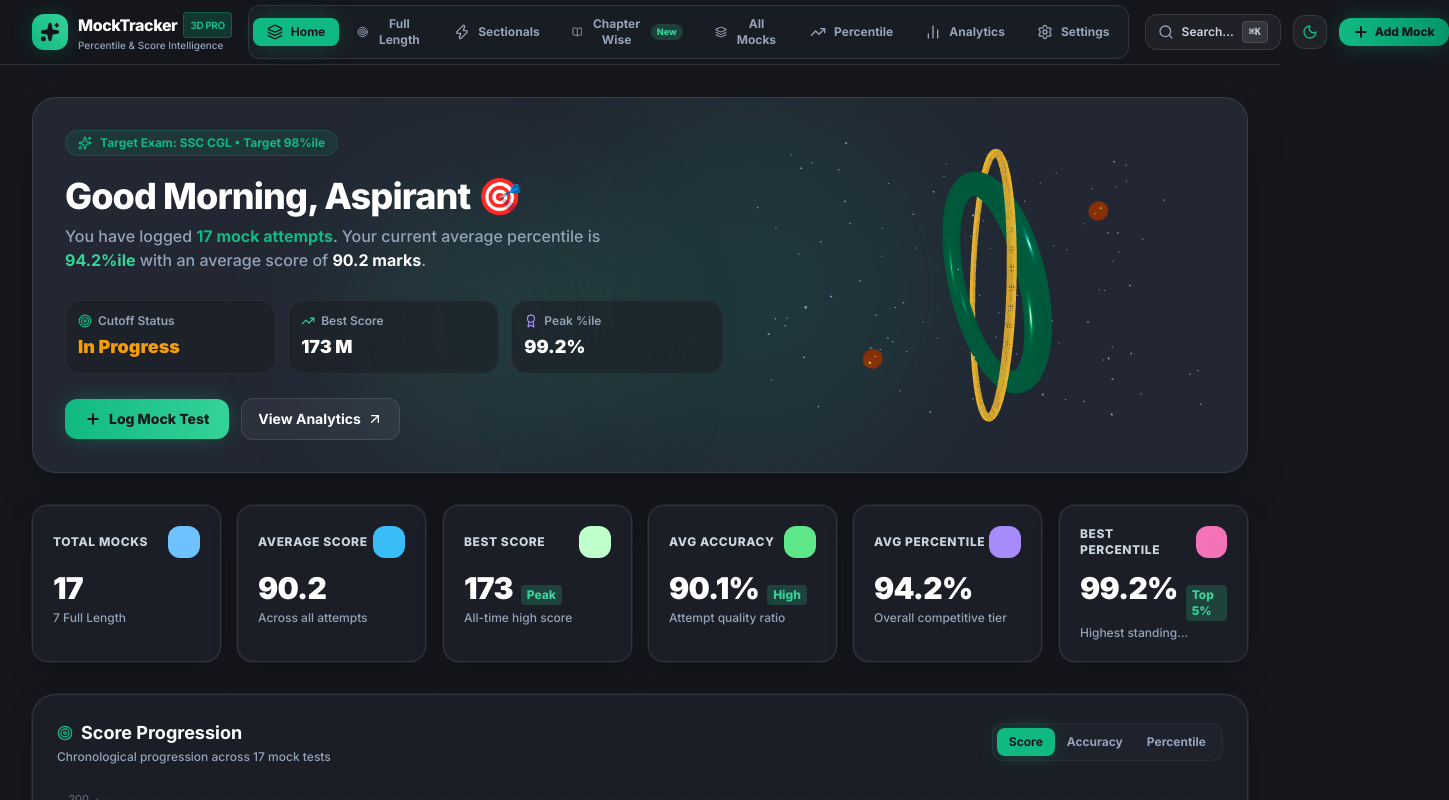
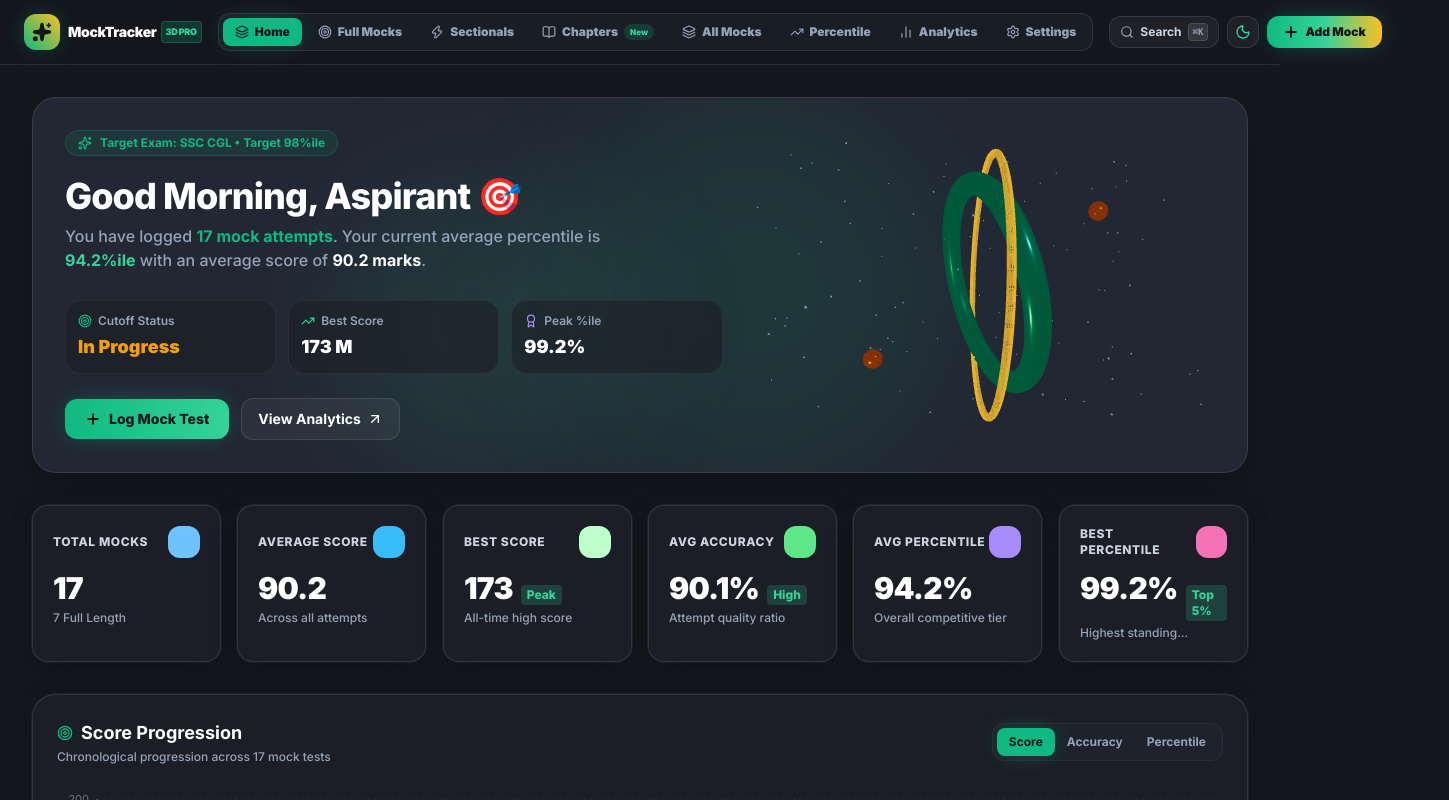
Before and after one commit to sscrecall-prog/mock-percentile-tracker, a React (Vite) app: page / in a window 1280 px wide. Shown: the top 800 px of the page, 1449 px wide, since content can reach past the window. Built offline with nearby package versions, Linux system fonts and the light colour scheme.

Commit message:
Fix navbar width overflow and ensure + Add Mock button is 100% visible at 100% zoom on all screen resolutions

```diff
--- a/src/App.tsx
+++ b/src/App.tsx
@@ -26,7 +26,7 @@ const AppContent: React.FC = () => {
       <Navbar />
 
       {/* 2. Main Viewport Container */}
-      <main className="flex-1 max-w-7xl w-full mx-auto px-4 sm:px-6 lg:px-8 py-6 sm:py-8">
+      <main className="flex-1 max-w-[1440px] w-full mx-auto px-3 sm:px-6 lg:px-8 py-6 sm:py-8">
         {activeView === 'home' && <HomeView />}
         {activeView === 'mocks' && <MocksView />}
         {activeView === 'full-length' && <FullLengthView />}
--- a/src/components/common/Navbar.tsx
+++ b/src/components/common/Navbar.tsx
@@ -1,17 +1,17 @@
 import React from 'react';
 import {
+  Plus,
+  Search,
+  Sun,
+  Moon,
   BarChart2,
+  TrendingUp,
   Layers,
   Target,
-  TrendingUp,
-  Search,
-  Plus,
-  Moon,
-  Sun,
+  Zap,
   Settings as SettingsIcon,
   Sparkles,
-  BookOpen,
-  Zap
+  BookOpen
 } from 'lucide-react';
 import { useMocks, NavView } from '../../context/MockContext';
 import { useTheme } from '../../theme/ThemeContext';
@@ -21,59 +21,59 @@ export const Navbar: React.FC = () => {
   const { theme, setTheme, activeTheme } = useTheme();
 
   const navItems: { id: NavView; label: string; icon: React.ReactNode; badge?: string }[] = [
-    { id: 'home', label: 'Home', icon: <Layers className="w-4 h-4" /> },
-    { id: 'full-length', label: 'Full Length', icon: <Target className="w-4 h-4" /> },
-    { id: 'sectional', label: 'Sectionals', icon: <Zap className="w-4 h-4" /> },
-    { id: 'chapter-wise', label: 'Chapter Wise', icon: <BookOpen className="w-4 h-4" />, badge: 'New' },
-    { id: 'mocks', label: 'All Mocks', icon: <Layers className="w-4 h-4" /> },
-    { id: 'percentile', label: 'Percentile', icon: <TrendingUp className="w-4 h-4" /> },
-    { id: 'analytics', label: 'Analytics', icon: <BarChart2 className="w-4 h-4" /> },
-    { id: 'settings', label: 'Settings', icon: <SettingsIcon className="w-4 h-4" /> },
+    { id: 'home', label: 'Home', icon: <Layers className="w-3.5 h-3.5" /> },
+    { id: 'full-length', label: 'Full Mocks', icon: <Target className="w-3.5 h-3.5" /> },
+    { id: 'sectional', label: 'Sectionals', icon: <Zap className="w-3.5 h-3.5" /> },
+    { id: 'chapter-wise', label: 'Chapters', icon: <BookOpen className="w-3.5 h-3.5" />, badge: 'New' },
+    { id: 'mocks', label: 'All Mocks', icon: <Layers className="w-3.5 h-3.5" /> },
+    { id: 'percentile', label: 'Percentile', icon: <TrendingUp className="w-3.5 h-3.5" /> },
+    { id: 'analytics', label: 'Analytics', icon: <BarChart2 className="w-3.5 h-3.5" /> },
+    { id: 'settings', label: 'Settings', icon: <SettingsIcon className="w-3.5 h-3.5" /> },
   ];
 
   return (
-    <header className="sticky top-0 z-40 w-full backdrop-blur-xl border-b transition-colors duration-300 bg-white/90 dark:bg-darkBg/90 warm-cream:bg-warmBg/90 border-slate-200 dark:border-white/10">
-      <div className="max-w-7xl mx-auto px-4 sm:px-6 lg:px-8 h-16 flex items-center justify-between gap-4">
+    <header className="sticky top-0 z-40 w-full backdrop-blur-xl border-b transition-colors duration-300 bg-white/95 dark:bg-darkBg/95 warm-cream:bg-warmBg/95 border-slate-200 dark:border-white/10">
+      <div className="w-full max-w-[1440px] mx-auto px-3 sm:px-4 lg:px-6 h-16 flex items-center justify-between gap-2 sm:gap-4">
 
-        {/* Brand Logo */}
+        {/* 1. Brand Logo */}
         <div
           onClick={() => setActiveView('home')}
-          className="flex items-center gap-2.5 cursor-pointer group shrink-0"
+          className="flex items-center gap-2 cursor-pointer group shrink-0"
         >
-          <div className="w-9 h-9 rounded-xl bg-gradient-to-tr from-electric-blue to-mint flex items-center justify-center shadow-glow-blue group-hover:scale-105 transition-transform duration-300">
-            <Sparkles className="w-5 h-5 text-darkBg fill-darkBg" />
+          <div className="w-8 h-8 sm:w-9 sm:h-9 rounded-xl bg-gradient-to-tr from-emerald-500 to-amber-400 flex items-center justify-center shadow-glow-blue group-hover:scale-105 transition-transform duration-300 shrink-0">
+            <Sparkles className="w-4 h-4 sm:w-5 sm:h-5 text-darkBg fill-darkBg" />
           </div>
           <div>
-            <div className="font-extrabold text-sm sm:text-base tracking-tight text-slate-900 dark:text-white flex items-center gap-1.5">
+            <div className="font-black text-xs sm:text-sm tracking-tight text-slate-900 dark:text-white flex items-center gap-1">
               <span>MockTracker</span>
-              <span className="text-[10px] font-bold px-1.5 py-0.2 rounded bg-electric-blue/20 text-electric-dark dark:text-electric-blue border border-electric-blue/30 uppercase">
+              <span className="text-[9px] font-black px-1 py-0.2 rounded bg-emerald-500/20 text-emerald-800 dark:text-mint border border-emerald-500/30 uppercase">
                 3D Pro
               </span>
             </div>
-            <p className="text-[10px] text-slate-600 dark:text-slate-400 font-medium hidden sm:block">
+            <p className="text-[9px] text-slate-500 dark:text-slate-400 font-medium hidden 2xl:block">
               Percentile & Score Intelligence
             </p>
           </div>
         </div>
 
-        {/* Desktop Navigation Tabs */}
-        <nav className="hidden md:flex items-center gap-1 bg-slate-100 dark:bg-darkSurface/80 p-1 rounded-xl border border-slate-200 dark:border-white/10">
+        {/* 2. Desktop Navigation Tabs */}
+        <nav className="hidden lg:flex items-center gap-0.5 xl:gap-1 bg-slate-100 dark:bg-darkSurface/90 p-1 rounded-xl border border-slate-200 dark:border-white/10">
           {navItems.map((item) => {
             const isActive = activeView === item.id;
             return (
               <button
                 key={item.id}
                 onClick={() => setActiveView(item.id)}
-                className={`relative flex items-center gap-2 px-3.5 py-1.5 rounded-lg text-xs font-bold transition-all duration-200 ${
+                className={`relative flex items-center gap-1.5 px-2.5 xl:px-3 py-1.5 rounded-lg text-xs font-black transition-all duration-200 whitespace-nowrap ${
                   isActive
-                    ? 'bg-electric-blue text-darkBg shadow-glow-blue'
+                    ? 'bg-emerald-500 text-darkBg shadow-glow-blue'
                     : 'text-slate-600 dark:text-slate-400 hover:text-slate-900 dark:hover:text-white hover:bg-slate-200/70 dark:hover:bg-white/5'
                 }`}
               >
                 {item.icon}
                 <span>{item.label}</span>
                 {item.badge && !isActive && (
-                  <span className="px-1.5 py-0.2 rounded-full text-[9px] font-extrabold bg-mint/20 text-mint-dark dark:text-mint">
+                  <span className="px-1.5 py-0.2 rounded-full text-[8px] font-black bg-emerald-500/20 text-emerald-800 dark:text-mint">
                     {item.badge}
                   </span>
                 )}
@@ -82,16 +82,17 @@ export const Navbar: React.FC = () => {
           })}
         </nav>
 
-        {/* Right Controls */}
-        <div className="flex items-center gap-2 sm:gap-3 shrink-0">
+        {/* 3. Right Controls: Search, Theme Toggle & Add Mock CTA */}
+        <div className="flex items-center gap-1.5 sm:gap-2 shrink-0">
           {/* Quick Search Shortcut */}
           <button
             onClick={() => setIsSearchModalOpen(true)}
-            className="flex items-center gap-2 px-2.5 sm:px-3 py-1.5 rounded-xl border border-slate-300 dark:border-white/10 bg-slate-100 dark:bg-white/5 text-slate-700 dark:text-slate-300 hover:text-slate-900 dark:hover:text-white hover:bg-slate-200 dark:hover:bg-white/10 transition-colors text-xs font-semibold"
+            title="Search Mocks (Ctrl+K)"
+            className="flex items-center gap-1.5 px-2.5 py-1.5 rounded-xl border border-slate-300 dark:border-white/10 bg-slate-100 dark:bg-white/5 text-slate-700 dark:text-slate-300 hover:text-slate-900 dark:hover:text-white hover:bg-slate-200 dark:hover:bg-white/10 transition-colors text-xs font-bold"
           >
-            <Search className="w-4 h-4 text-slate-500 dark:text-slate-400" />
-            <span className="hidden lg:inline">Search...</span>
-            <kbd className="hidden lg:inline-block px-1.5 py-0.5 rounded text-[10px] font-mono bg-slate-200 dark:bg-white/10 border border-slate-300 dark:border-white/10 text-slate-700 dark:text-slate-300">
+            <Search className="w-3.5 h-3.5 text-slate-500 dark:text-slate-400 shrink-0" />
+            <span className="hidden xl:inline">Search</span>
+            <kbd className="hidden xl:inline-block px-1 py-0.2 rounded text-[9px] font-mono bg-slate-200 dark:bg-white/10 border border-slate-300 dark:border-white/10 text-slate-600 dark:text-slate-400">
               ⌘K
             </kbd>
           </button>
@@ -104,10 +105,10 @@ export const Navbar: React.FC = () => {
               else setTheme('dark');
             }}
             title={`Theme: ${theme}`}
-            className="p-2 rounded-xl border border-slate-300 dark:border-white/10 bg-slate-100 dark:bg-white/5 text-slate-700 dark:text-slate-300 hover:text-slate-900 dark:hover:text-white hover:bg-slate-200 dark:hover:bg-white/10 transition-colors"
+            className="w-8 h-8 flex items-center justify-center rounded-xl border border-slate-300 dark:border-white/10 bg-slate-100 dark:bg-white/5 text-slate-700 dark:text-slate-300 hover:text-slate-900 dark:hover:text-white hover:bg-slate-200 dark:hover:bg-white/10 transition-colors shrink-0"
           >
             {activeTheme === 'dark' ? (
-              <Moon className="w-4 h-4 text-electric-blue" />
+              <Moon className="w-4 h-4 text-emerald-400" />
             ) : activeTheme === 'warm-cream' ? (
               <span className="text-xs">☕</span>
             ) : (
@@ -115,16 +116,16 @@ export const Navbar: React.FC = () => {
             )}
           </button>
 
-          {/* Quick Add Mock CTA */}
+          {/* ALWAYS VISIBLE Quick Add Mock CTA */}
           <button
             onClick={() => {
               setEditingMock(null);
               setIsAddModalOpen(true);
             }}
-            className="flex items-center gap-1.5 px-3.5 py-1.5 rounded-xl bg-gradient-to-r from-electric-blue to-electric-dark text-darkBg font-extrabold text-xs shadow-glow-blue hover:opacity-95 transition-all transform active:scale-95"
+            className="flex items-center gap-1.5 px-3 sm:px-4 py-1.5 sm:py-2 rounded-xl bg-gradient-to-r from-emerald-500 via-emerald-400 to-amber-400 text-darkBg font-black text-xs shadow-glow-blue hover:opacity-95 transition-all transform active:scale-95 shrink-0 whitespace-nowrap"
           >
-            <Plus className="w-4 h-4 stroke-[3]" />
-            <span className="hidden sm:inline">Add Mock</span>
+            <Plus className="w-3.5 h-3.5 sm:w-4 sm:h-4 stroke-[3] shrink-0" />
+            <span>Add Mock</span>
           </button>
         </div>
 
```
